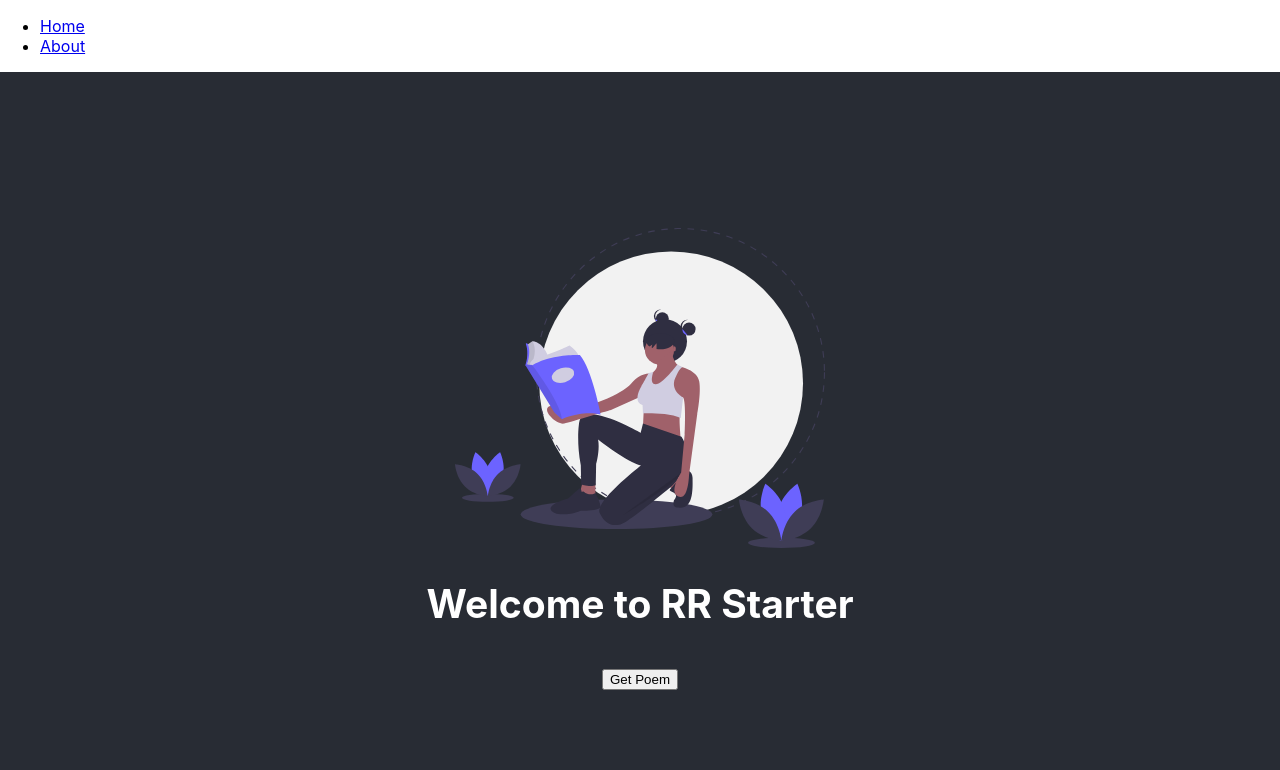
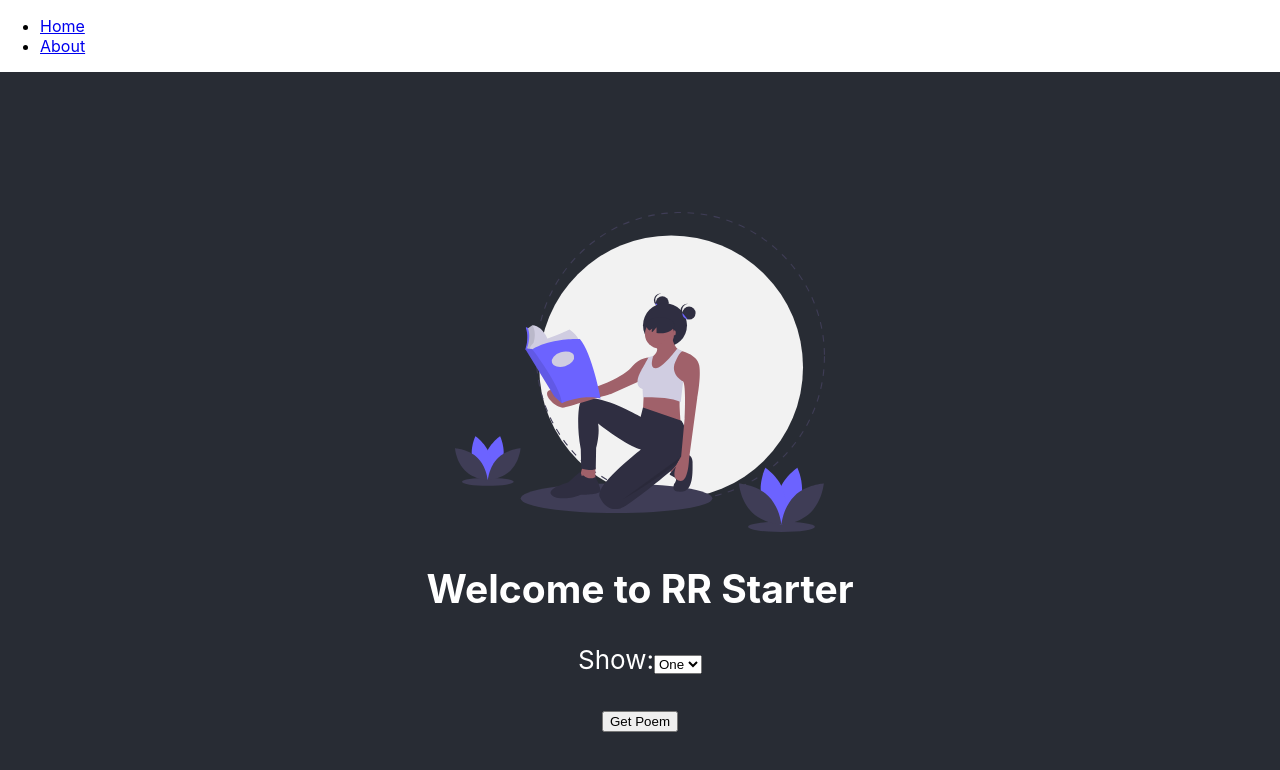
Before and after one commit to kimrejstrom/rr-starter-kit, a React (Create React App) app: page / in a window 1280 px wide. Shown: the top 770 px of the page. Built offline with nearby package versions, Linux system fonts and the light colour scheme.

Commit message:
Add display options using hooks example

```diff
--- a/src/features/poems/PoemsPage.tsx
+++ b/src/features/poems/PoemsPage.tsx
@@ -1,25 +1,31 @@
-import React from 'react';
+import React, { useState } from 'react';
 import { useSelector, useDispatch } from 'react-redux';
 import { RootState } from 'app/rootReducer';
 import { fetchPoems } from 'features/poems/poemsSlice';
 import { PoemsList } from 'features/poems/PoemsList';
 import Button from 'components/Button/Button';
 
-// interface OwnProps {
-//   org: string;
-//   repo: string;
-//   page: number;ff
-//   setJumpToPage: (page: number) => void;
-//   showIssueComments: (issueId: number) => void;
-// }
-
 export const PoemsListPage = () => {
   const dispatch = useDispatch();
 
+  // Use React hooks useState to toggle display setting
+  enum DISPLAY_TYPES {
+    SINGLE = 'SINGLE',
+    ALL = 'ALL',
+  }
+  const [display, setDisplay] = useState(DISPLAY_TYPES.SINGLE);
+
+  // Handle change of input (toggle display setting)
+  function handleChange(e: React.ChangeEvent<HTMLSelectElement>) {
+    setDisplay(e.target.value as DISPLAY_TYPES);
+  }
+
+  // Get poems from Redux
   const { poems, isLoading, error: poemsError } = useSelector(
     (state: RootState) => state.poems,
   );
 
+  // Handle errors
   if (poemsError) {
     return (
       <div>
@@ -29,20 +35,30 @@ export const PoemsListPage = () => {
     );
   }
 
+  // Handle loading
   let renderedList = isLoading ? (
     <h3>Loading...</h3>
   ) : (
-    <PoemsList poems={poems} />
+    <PoemsList
+      poems={display === DISPLAY_TYPES.ALL ? poems : poems.slice(0, 1)}
+    />
   );
 
+  // Render
   return (
     <div id="poems-list-page">
+      <label>
+        Show:
+        <select value={display} onChange={handleChange}>
+          <option value={DISPLAY_TYPES.ALL}>All</option>
+          <option value={DISPLAY_TYPES.SINGLE}>One</option>
+        </select>
+      </label>
+      {renderedList}
       <Button
         title={poems.length ? 'Get Another' : 'Get Poem'}
-        onClick={_ => dispatch(fetchPoems())}
+        onClick={() => dispatch(fetchPoems())}
       />
-
-      {renderedList}
     </div>
   );
 };
```
